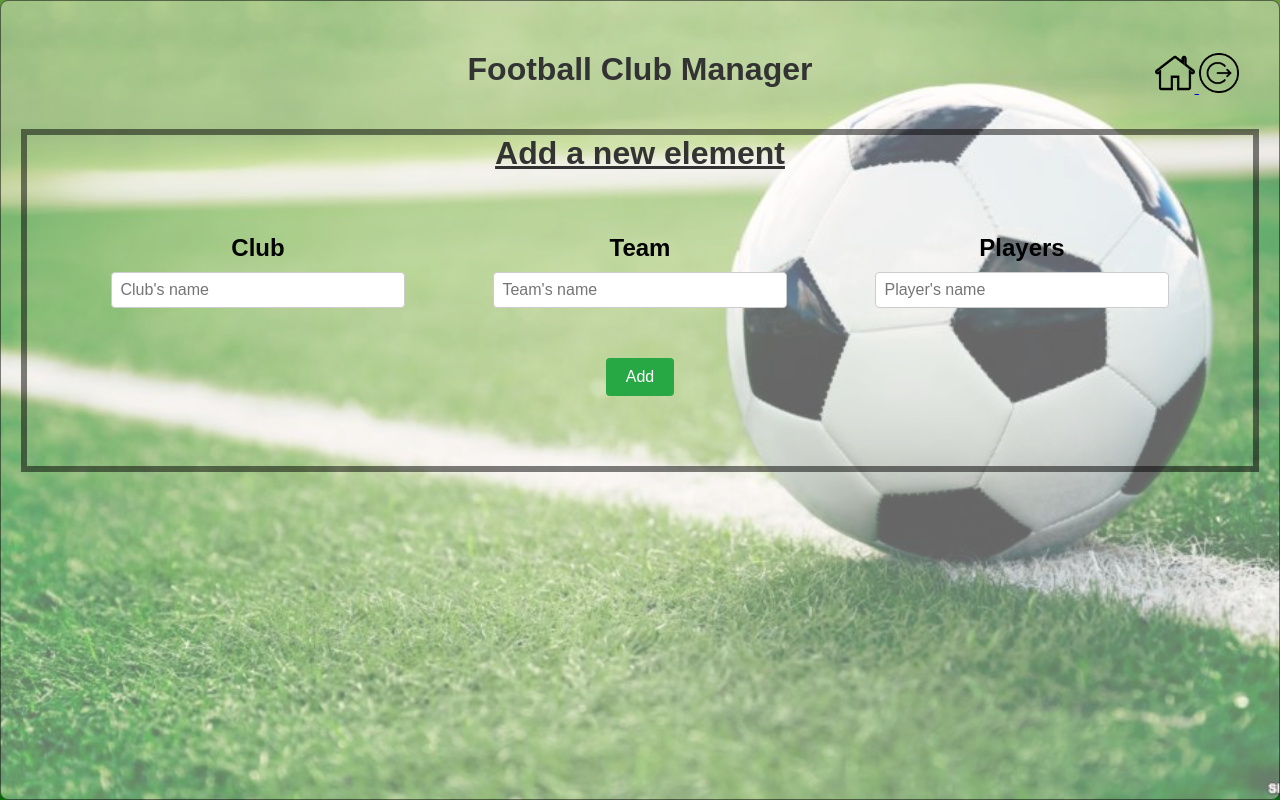
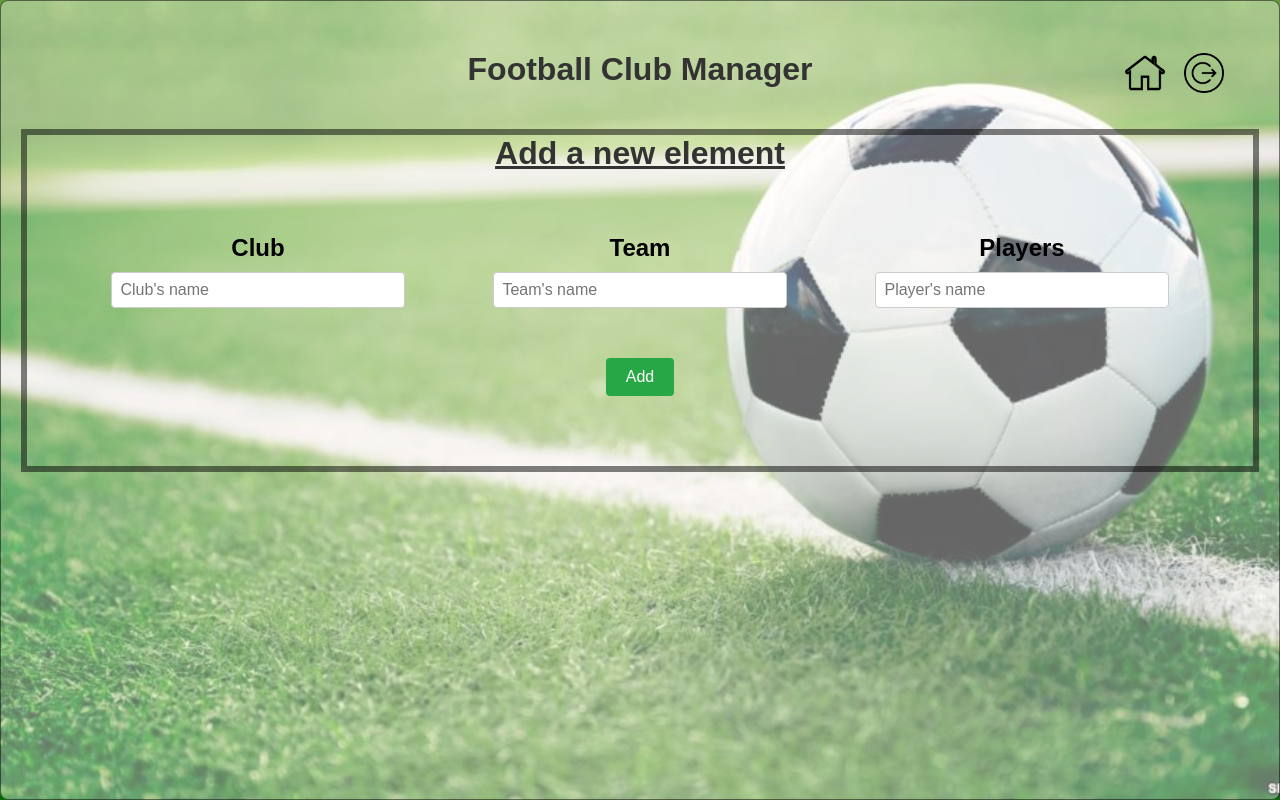
Before and after one commit to TimCout/Project_Football_Club_Management, a Flask app: page /add-element.html in a window 1280 px wide. Run offline with Flask 3, Linux system fonts and the light colour scheme; data that the repository does not hold is empty.

Commit message:
Fix Home and Logout Icon

```diff
--- a/static/css/styles.css
+++ b/static/css/styles.css
@@ -54,6 +54,11 @@ p {
     transform: translateY(-50%); /* Centre verticalement par rapport au conteneur */
 }
 
+.menu-icon-2 a {
+    margin-right: 15px;
+    text-decoration: none; /* Supprime le soulignement */
+    border: none; /* Supprime la bordure si elle est appliquée */
+}
 
 .Title_add_elem, .Title_delete_elem {
     margin-top: 120px;
```
